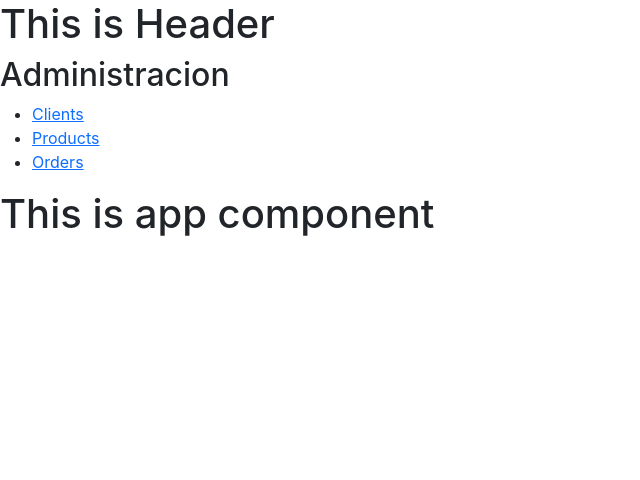
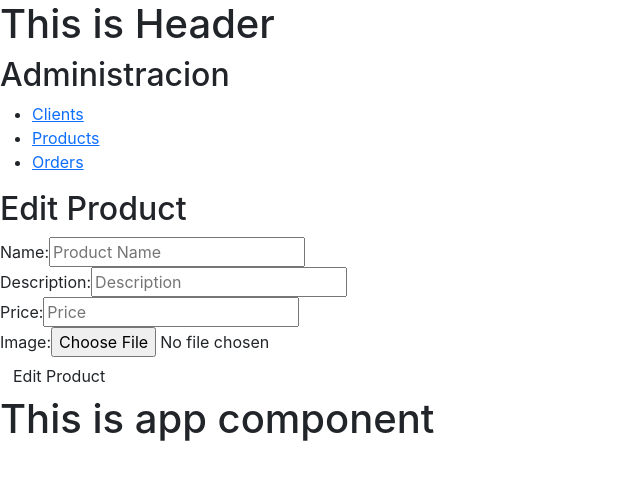
Before and after one commit to ParisArcos/CRM_API-Client, a React (Create React App) app: page /products/edit/1 in a window 1280 px wide. Shown: the top 480 px of the page, without its empty margins (0-640 px from the left). Built offline with nearby package versions, Linux system fonts and the light colour scheme; no server answers.

Commit message:
feat-> products CRUD

```diff
--- a/src/App.js
+++ b/src/App.js
@@ -6,10 +6,15 @@ import { BrowserRouter as Router, Routes, Route } from "react-router-dom";
 //! Layout
 import Header from "./components/layouts/Header";
 import Nav from "./components/layouts/Nav";
+
 import Clients from "./components/clients/Clients";
 import NewClient from "./components/clients/NewClient";
 import EditClient from "./components/clients/EditClient";
+
 import Products from "./components/products/Products";
+import NewProduct from "./components/products/NewProduct";
+import EditProduct from "./components/products/EditProduct";
+
 import Orders from "./components/orders/Orders";
 
 function App() {
@@ -28,7 +33,15 @@ function App() {
                 path="clients/edit/:clientId"
                 element={<EditClient />}
               />
+
               <Route exact path="/products" element={<Products />} />
+              <Route exact path="/products/new" element={<NewProduct />} />
+              <Route
+                exact
+                path="/products/edit/:productId"
+                element={<EditProduct />}
+              />
+
               <Route exact path="/orders" element={<Orders />} />
             </Routes>
           </main>
--- a/src/components/clients/EditClient.js
+++ b/src/components/clients/EditClient.js
@@ -31,8 +31,7 @@ const EditClient = () => {
    */
   const getIdFromURL = () => {
     const pathSplit = pathname.split("/");
-    const id = pathSplit[pathSplit.length - 1];
-    return id;
+    return pathSplit[pathSplit.length - 1];
   };
 
   /**
--- a/src/components/clients/NewClient.js
+++ b/src/components/clients/NewClient.js
@@ -3,7 +3,7 @@ import { useNavigate } from "react-router-dom";
 import Swal from "sweetalert2";
 import clientAxios from "../../config/axios";
 
-const NewClient = ({ history }) => {
+const NewClient = ({}) => {
   /**
    *  This function sets initial state
    *  newClient = state  setNewClient = setState
@@ -30,7 +30,6 @@ const NewClient = ({ history }) => {
   /**
    *  This function handle form submit
    */
-
   const navigate = useNavigate();
   const handleSubmit = (e) => {
     e.preventDefault();
--- /dev/null
+++ b/src/components/products/EditProduct.js
@@ -0,0 +1,154 @@
+import React, { useState, useEffect } from "react";
+import { useLocation, useNavigate } from "react-router-dom";
+import Swal from "sweetalert2";
+import clientAxios from "../../config/axios";
+
+const EditProduct = () => {
+  /**
+   *  This function sets initial state
+   *  editProduct = state  setEditProduct = setState
+   */
+  const [editProduct, setEditProduct] = useState({
+    name: "",
+    description: "",
+    price: "",
+    image: "",
+  });
+
+  /**
+   * editFile = state | setEditFile = setState
+   */
+  const [editFile, setEditFile] = useState("");
+
+  /**
+   *  useEffect
+   */
+  useEffect(() => {
+    APIcall();
+  }, []);
+
+  const { pathname } = useLocation();
+  const navigate = useNavigate();
+
+  /**
+   *  This function takes the id from the  URL
+   */
+  const getIdFromURL = () => {
+    const pathSplit = pathname.split("/");
+    return pathSplit[pathSplit.length - 1];
+  };
+
+  const APIcall = async () => {
+    const productReq = await clientAxios.get(`/products/${getIdFromURL()}`);
+    setEditProduct(productReq.data);
+  };
+
+  /**
+   *  This function takes files
+   */
+  const getFile = (e) => {
+    setEditFile(e.target.files[0]);
+  };
+
+  /**
+   *  This function handle input change
+   */
+  const handleChange = (e) => {
+    setEditProduct({
+      //* actual state
+      ...editProduct,
+      [e.target.name]: e.target.value,
+    });
+    console.log("handlechange");
+    console.log(editProduct);
+  };
+
+  /**
+   *  This function handle form submit
+   */
+  const handleSubmit = async (e) => {
+    e.preventDefault();
+
+    const editFormData = new FormData();
+    editFormData.append("name", editProduct.name);
+    editFormData.append("description", editProduct.description);
+    editFormData.append("price", editProduct.price);
+    editFormData.append("image", editFile);
+
+    try {
+      clientAxios
+        .put(`/products/${getIdFromURL()}`, editFormData, {
+          headers: {
+            "Content-Type": "multipart/form-data",
+          },
+        })
+        .then((res) => {
+          if (res.status === 200) {
+            Swal.fire("Product edited!", res.data.message, "success");
+          }
+          navigate("/products");
+        });
+    } catch (error) {
+      Swal.fire("Something went wrong!", "Error in Database", "error");
+    }
+  };
+
+  const { name, description, image, price } = editProduct;
+
+  return (
+    <>
+      <h2>Edit Product</h2>
+
+      <form onSubmit={handleSubmit}>
+        <div className="campo">
+          <label>Name:</label>
+          <input
+            type="text"
+            placeholder="Product Name"
+            name="name"
+            value={name}
+            onChange={handleChange}
+          />
+        </div>
+
+        <div className="campo">
+          <label>Description:</label>
+          <input
+            type="text"
+            placeholder="Description"
+            name="description"
+            value={description}
+            onChange={handleChange}
+          />
+        </div>
+
+        <div className="campo">
+          <label>Price:</label>
+          <input
+            type="number"
+            name="price"
+            value={price}
+            min="0.00"
+            step="0.01"
+            placeholder="Price"
+            onChange={handleChange}
+          />
+        </div>
+
+        <div className="campo">
+          <label>Image:</label>
+          {image ? (
+            <img src={`http://localhost:4000/${image}`} alt="product" />
+          ) : null}
+          <input type="file" name="image" onChange={getFile} />
+        </div>
+
+        <div className="enviar">
+          <input type="submit" className="btn btn-azul" value="Edit Product" />
+        </div>
+      </form>
+    </>
+  );
+};
+
+export default EditProduct;
--- /dev/null
+++ b/src/components/products/NewProduct.js
@@ -0,0 +1,118 @@
+import React, { useState } from "react";
+import { useNavigate } from "react-router-dom";
+import Swal from "sweetalert2";
+import clientAxios from "../../config/axios";
+
+const NewProduct = () => {
+  /**
+   * newProduct = state | setNewProduct = setState
+   */
+  const [newProduct, setNewProduct] = useState({
+    name: "",
+    description: "",
+    price: "",
+  });
+
+  /**
+   * newFile = state | setNewFile = setState
+   */
+  const [newFile, setNewFile] = useState("");
+
+  /**
+   *  This function takes files
+   */
+  const getFile = (e) => {
+    setNewFile(e.target.files[0]);
+  };
+
+  /**
+   *  This function handle input change
+   */
+  const handleChange = (e) => {
+    setNewProduct({
+      //* actual state
+      ...newProduct,
+      [e.target.name]: e.target.value,
+    });
+  };
+
+  /**
+   *  This function handle form submit
+   */
+  const navigate = useNavigate();
+  const handleSubmit = async (e) => {
+    e.preventDefault();
+    const formData = new FormData();
+    formData.append("name", newProduct.name);
+    formData.append("description", newProduct.description);
+    formData.append("price", newProduct.price);
+    formData.append("image", newFile);
+    try {
+      clientAxios
+        .post("/products", formData, {
+          headers: {
+            "Content-Type": "multipart/form-data",
+          },
+        })
+        .then((res) => {
+          if (res.status === 200) {
+            Swal.fire("New product Added!", res.data.message, "success");
+          }
+          navigate("/products");
+        });
+    } catch (error) {
+      Swal.fire("Something went wrong!", "Error in Database", "error");
+    }
+  };
+
+  return (
+    <>
+      <h2>New Product</h2>
+
+      <form onSubmit={handleSubmit}>
+        <div className="campo">
+          <label>Name:</label>
+          <input
+            type="text"
+            placeholder="Product Name"
+            name="name"
+            onChange={handleChange}
+          />
+        </div>
+
+        <div className="campo">
+          <label>Description:</label>
+          <input
+            type="text"
+            placeholder="Description"
+            name="description"
+            onChange={handleChange}
+          />
+        </div>
+
+        <div className="campo">
+          <label>Price:</label>
+          <input
+            type="number"
+            name="price"
+            min="0.00"
+            step="0.01"
+            placeholder="Price"
+            onChange={handleChange}
+          />
+        </div>
+
+        <div className="campo">
+          <label>Image:</label>
+          <input type="file" name="image" onChange={getFile} />
+        </div>
+
+        <div className="enviar">
+          <input type="submit" className="btn btn-azul" value="Add Product" />
+        </div>
+      </form>
+    </>
+  );
+};
+
+export default NewProduct;
--- /dev/null
+++ b/src/components/products/Product.js
@@ -0,0 +1,61 @@
+import React from "react";
+import { Link } from "react-router-dom";
+
+import Swal from "sweetalert2";
+
+import clientAxios from "../../config/axios";
+
+const deleteProduct = (id) => {
+  Swal.fire({
+    title: "Are you sure?",
+    text: "You won't be able to revert this!",
+    icon: "warning",
+    showCancelButton: true,
+    confirmButtonColor: "#3085d6",
+    cancelButtonColor: "#d33",
+    confirmButtonText: "Yes, delete it!",
+  }).then((result) => {
+    if (result.isConfirmed) {
+      clientAxios.delete(`/products/${id}`).then((res) => {
+        res.status === 200
+          ? Swal.fire("Deleted!", "Your file has been deleted.", "success")
+          : Swal.fire("Something went wrong!", res.status, "error");
+      });
+    }
+  });
+};
+
+const Product = ({ product }) => {
+  const { _id, name, description, price, image } = product;
+  return (
+    <div>
+      <li className="producto">
+        <div className="info-producto">
+          <p className="nombre">{name}</p>
+          <p className="descripcion">{description}</p>
+          <p className="precio">{price} </p>
+          {image ? (
+            <img src={`http://localhost:4000/${image}`} alt="product" />
+          ) : null}
+        </div>
+        <div className="acciones">
+          <Link to={`/products/edit/${_id}`} className="btn btn-azul">
+            <i className="fas fa-pen-alt"></i>
+            Editar Producto
+          </Link>
+
+          <button
+            type="button"
+            className="btn btn-rojo btn-eliminar"
+            onClick={() => deleteProduct(_id)}
+          >
+            <i className="fas fa-times"></i>
+            Eliminar Producto
+          </button>
+        </div>
+      </li>
+    </div>
+  );
+};
+
+export default Product;
--- a/src/components/products/Products.js
+++ b/src/components/products/Products.js
@@ -1,9 +1,34 @@
-import React from "react";
+import React, { useEffect, useState } from "react";
+import { Link } from "react-router-dom";
+import clientAxios from "../../config/axios";
+
+import Product from "./Product";
 
 const Products = () => {
+  const [products, setProducts] = useState([]);
+
+  const APIcall = async () => {
+    const productsReq = await clientAxios.get("/products");
+    // console.log(clientsReq.data)
+
+    setProducts(productsReq.data);
+  };
+
+  useEffect(() => {
+    APIcall();
+  }, [products]);
+
   return (
     <div>
       <h2>This is Products component</h2>
+
+      <Link to="/Products/new">Add New Product</Link>
+
+      <ul className="listado-productos">
+        {products.map((product) => {
+          return <Product key={product._id} product={product} />;
+        })}
+      </ul>
     </div>
   );
 };
```
Also changed, not shown: src/utils/index.js (added, +8 -0 lines).
